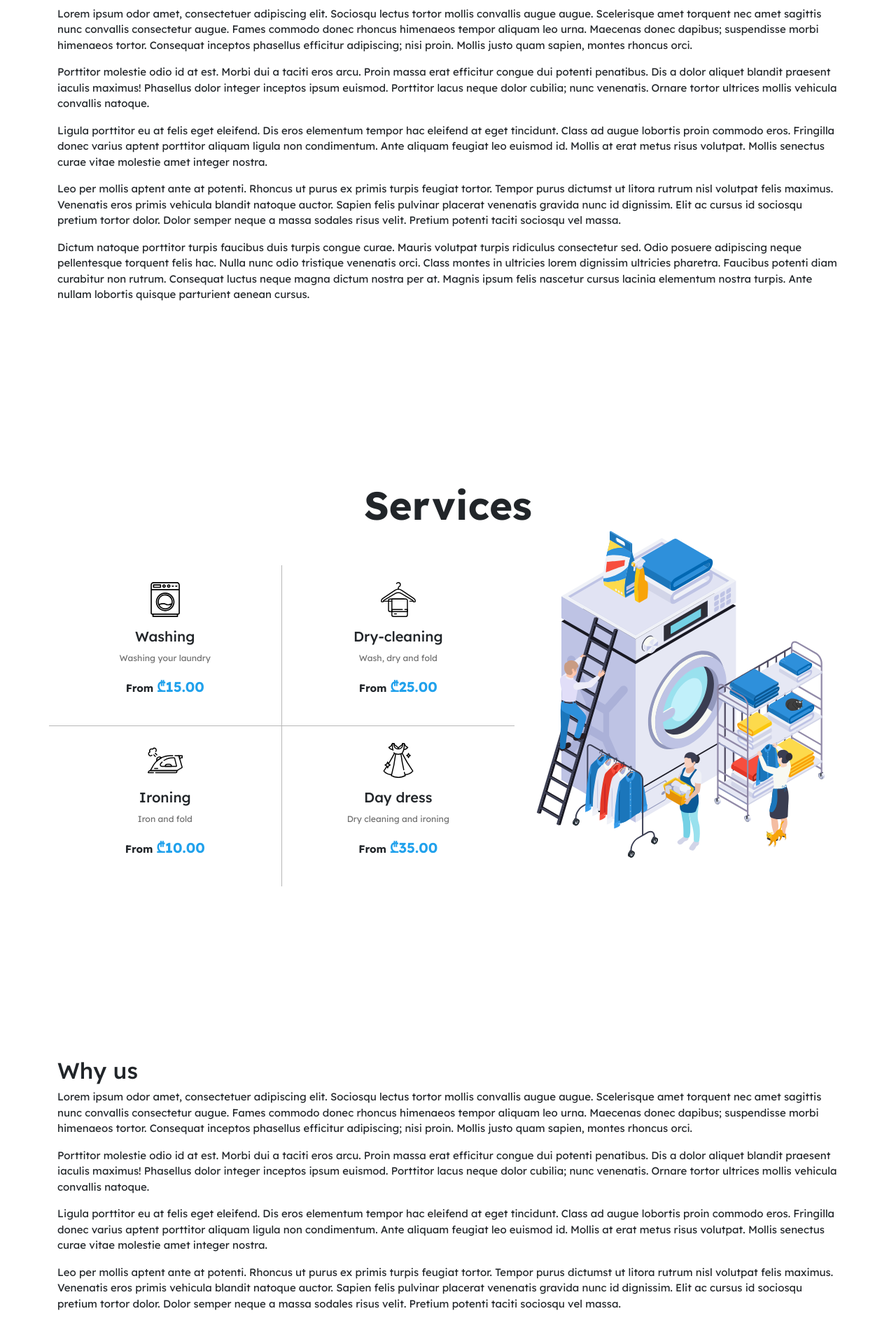
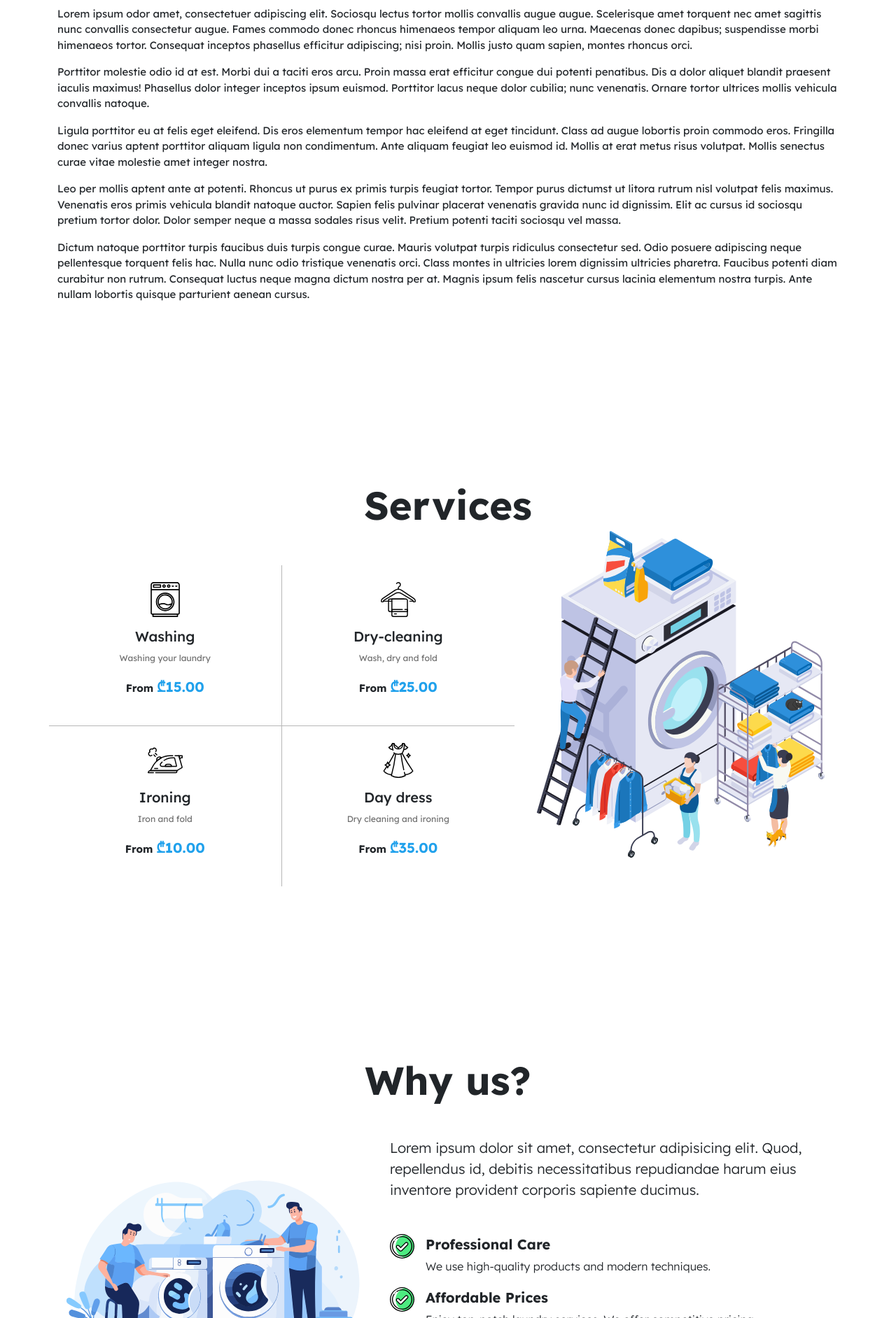
Before and after one commit to Kajaia/oxid-web-design, a PHP site: page / in a window 1280 px wide. Shown: the part 1076-2960 px from the top of the page at 70% size. Run offline with PHP 8.4, Linux system fonts and the light colour scheme.

Commit message:
Updated why us section

```diff
--- a/assets/css/style.css
+++ b/assets/css/style.css
@@ -144,6 +144,10 @@ body {
   .services-illustration {
     margin-top: 0;
   }
+
+  .why-us-illustration {
+    margin-bottom: 70px;
+  }
 }
 
 @media screen and (max-width: 767.9px) {
--- a/index.html
+++ b/index.html
@@ -151,7 +151,7 @@
                         >
                           <img
                             width="135.55"
-                            height="40"
+                            height="35"
                             class="play-store-img"
                             src="/assets/img/play-store.svg"
                             alt="OXIN app on android play store"
@@ -164,7 +164,7 @@
                         >
                           <img
                             width="119.66"
-                            height="40"
+                            height="35"
                             class="app-store-img"
                             src="/assets/img/app-store.svg"
                             alt="OXIN app on ios app store"
@@ -354,51 +354,73 @@
     <!-- Why us section -->
     <section id="why-us" class="container my-5">
       <div class="row py-5">
-        <h2 class="mt-5">Why us</h2>
-        <div class="col-12">
-          <p>
-            Lorem ipsum odor amet, consectetuer adipiscing elit. Sociosqu lectus
-            tortor mollis convallis augue augue. Scelerisque amet torquent nec
-            amet sagittis nunc convallis consectetur augue. Fames commodo donec
-            rhoncus himenaeos tempor aliquam leo urna. Maecenas donec dapibus;
-            suspendisse morbi himenaeos tortor. Consequat inceptos phasellus
-            efficitur adipiscing; nisi proin. Mollis justo quam sapien, montes
-            rhoncus orci.
+        <h2 class="my-5 text-center display-4 fw-bold">Why us?</h2>
+        <div class="col-lg-5">
+          <img
+            width="100%"
+            height="100%"
+            class="why-us-illustration"
+            src="/assets/img/illustrations/why-us.svg"
+            alt="Why us illustration"
+            loading="lazy"
+          />
+        </div>
+        <div class="col-lg-7 my-auto">
+          <p class="lead mb-5">
+            Lorem ipsum dolor sit amet, consectetur adipisicing elit. Quod,
+            repellendus id, debitis necessitatibus repudiandae harum eius
+            inventore provident corporis sapiente ducimus.
           </p>
-          <p>
-            Porttitor molestie odio id at est. Morbi dui a taciti eros arcu.
-            Proin massa erat efficitur congue dui potenti penatibus. Dis a dolor
-            aliquet blandit praesent iaculis maximus! Phasellus dolor integer
-            inceptos ipsum euismod. Porttitor lacus neque dolor cubilia; nunc
-            venenatis. Ornare tortor ultrices mollis vehicula convallis natoque.
-          </p>
-          <p>
-            Ligula porttitor eu at felis eget eleifend. Dis eros elementum
-            tempor hac eleifend at eget tincidunt. Class ad augue lobortis proin
-            commodo eros. Fringilla donec varius aptent porttitor aliquam ligula
-            non condimentum. Ante aliquam feugiat leo euismod id. Mollis at erat
-            metus risus volutpat. Mollis senectus curae vitae molestie amet
-            integer nostra.
-          </p>
-          <p>
-            Leo per mollis aptent ante at potenti. Rhoncus ut purus ex primis
-            turpis feugiat tortor. Tempor purus dictumst ut litora rutrum nisl
-            volutpat felis maximus. Venenatis eros primis vehicula blandit
-            natoque auctor. Sapien felis pulvinar placerat venenatis gravida
-            nunc id dignissim. Elit ac cursus id sociosqu pretium tortor dolor.
-            Dolor semper neque a massa sodales risus velit. Pretium potenti
-            taciti sociosqu vel massa.
-          </p>
-          <p>
-            Dictum natoque porttitor turpis faucibus duis turpis congue curae.
-            Mauris volutpat turpis ridiculus consectetur sed. Odio posuere
-            adipiscing neque pellentesque torquent felis hac. Nulla nunc odio
-            tristique venenatis orci. Class montes in ultricies lorem dignissim
-            ultricies pharetra. Faucibus potenti diam curabitur non rutrum.
-            Consequat luctus neque magna dictum nostra per at. Magnis ipsum
-            felis nascetur cursus lacinia elementum nostra turpis. Ante nullam
-            lobortis quisque parturient aenean cursus.
-          </p>
+          <div class="lead d-flex gap-3">
+            <img
+              width="35"
+              height="35"
+              src="/assets/img/icons/check.svg"
+              alt="Check icon"
+              loading="lazy"
+            />
+            <p>
+              <span class="fw-bold">Professional Care</span>
+              <br />
+              <span class="fs-6"
+                >We use high-quality products and modern techniques.</span
+              >
+            </p>
+          </div>
+          <div class="lead d-flex gap-3">
+            <img
+              width="35"
+              height="35"
+              src="/assets/img/icons/check.svg"
+              alt="Check icon"
+              loading="lazy"
+            />
+            <p>
+              <span class="fw-bold">Affordable Prices</span>
+              <br />
+              <span class="fs-6"
+                >Enjoy top-notch laundry services. We offer competitive
+                pricing.</span
+              >
+            </p>
+          </div>
+          <div class="lead d-flex gap-3">
+            <img
+              width="35"
+              height="35"
+              src="/assets/img/icons/check.svg"
+              alt="Check icon"
+              loading="lazy"
+            />
+            <p>
+              <span class="fw-bold">Eco-Friendly Approach</span>
+              <br />
+              <span class="fs-6"
+                >We use environmentally friendly cleaning products and
+                practices.</span
+              >
+            </p>
+          </div>
         </div>
       </div>
     </section>
```
Also changed, not shown: assets/img/icons/check.svg (added), assets/img/illustrations/why-us.svg (added).
